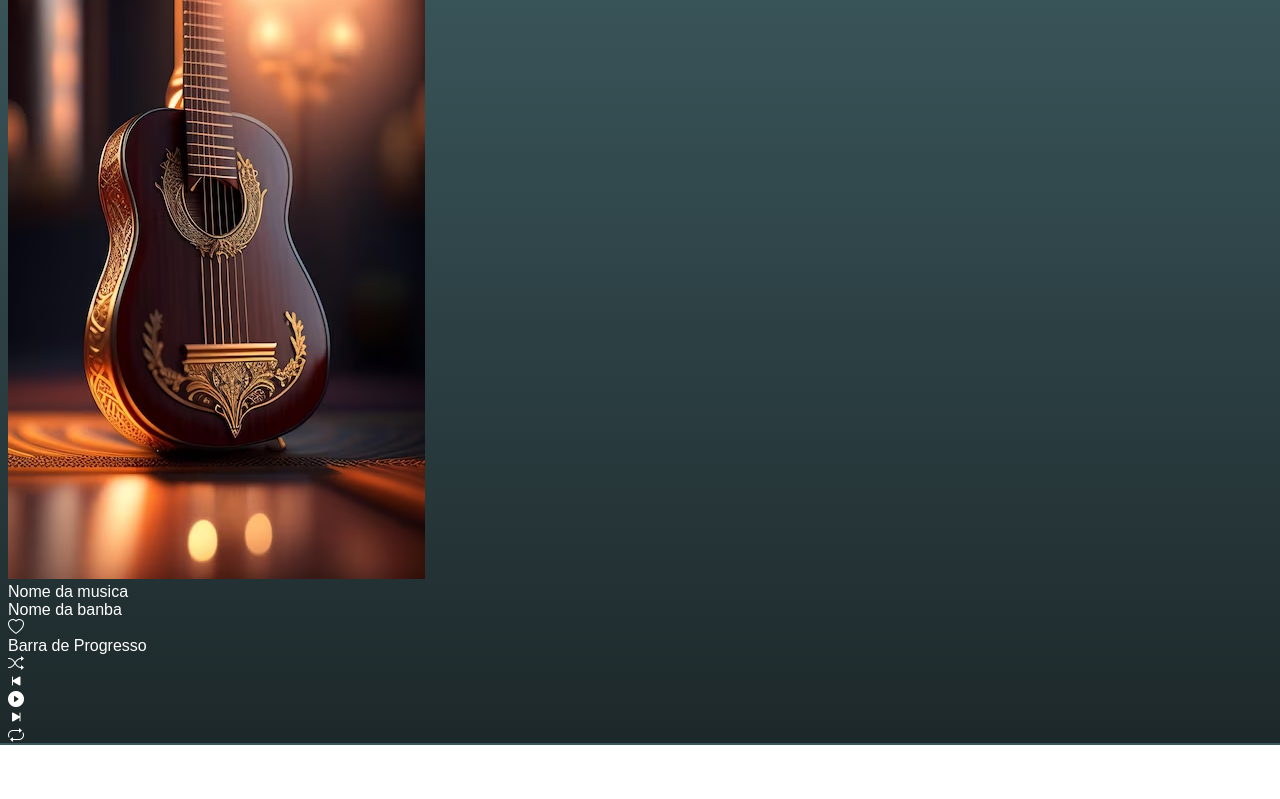
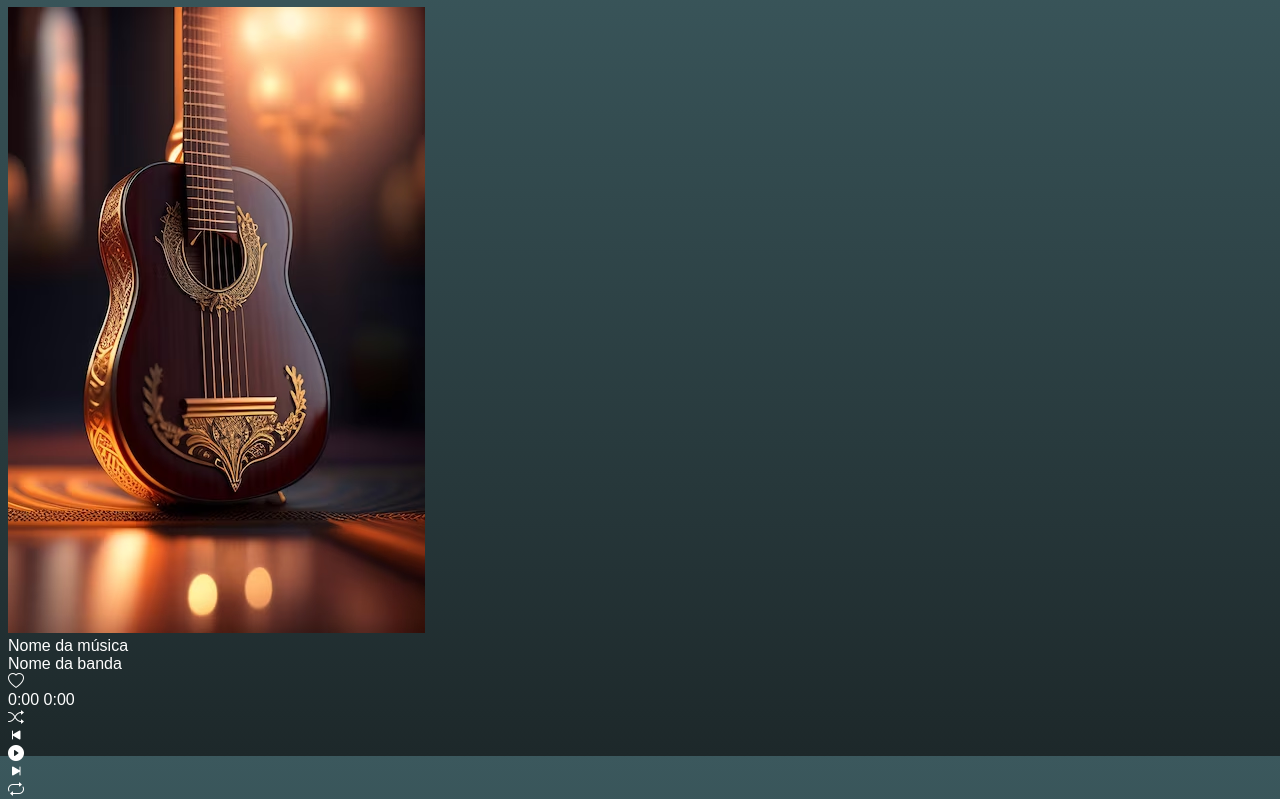
Before and after one commit to luan0710/play-musica, a plain HTML site: page index.html in a window 1280 px wide. Shown: the part 73-872 px from the top of the page. Before the commit the page ends 818 px from the top, so only its background shows below. Drawn offline with nearby package versions, Linux system fonts and the light colour scheme.

Commit message:
"Updated style.css with new CSS rules and removed background.jpg image file."

```diff
--- a/index.html
+++ b/index.html
@@ -2,26 +2,56 @@
 <html lang="pt-BR">
 <head>
     <meta charset="UTF-8">
-    <meta name="viewport" content="width=, initial-scale=1.0">
+    <meta name="viewport" content="width=device-width, initial-scale=1.0">
     <title>Play-musica</title>
     <link rel="stylesheet" href="https://cdn.jsdelivr.net/npm/bootstrap-icons@1.11.1/font/bootstrap-icons.css">
     <link rel="stylesheet" href="./src/css/style.css">
 </head>
 <body>
-    <header>Tocador de musicas</header>
-    <img src="./src/seets/img/background.jpg" alt="">
-    <div>
-        <div>Nome da musica</div>
-        <div>Nome da banba</div>
-        <div><i class="bi bi-heart"></i></div>
-    </div>
-    <div>Barra de Progresso</div>
-    <div>
-        <div><i class="bi bi-shuffle"></i></div>
-        <div><i class="bi bi-skip-start-fill"></i></div>
-        <div><i class="bi bi-play-circle-fill"></i></div>
-        <div><i class="bi bi-skip-end-fill"></i></div>
-        <div><i class="bi bi-repeat"></i></div>
+    <div class="music-player">
+        <header class="player-header">
+            <h1>Tocador de músicas</h1>
+        </header>
+
+        <div class="player-img">
+            <img src="./src/seets/img/background.jpg" alt="Capa do álbum">
+        </div>
+
+        <div class="player-info">
+            <div class="song-title">Nome da música</div>
+            <div class="artist-name">Nome da banda</div>
+            <div class="favorite-btn">
+                <i class="bi bi-heart"></i>
+            </div>
+        </div>
+
+        <div class="progress-area">
+            <div class="progress-bar">
+                <span></span>
+            </div>
+            <div class="time-area">
+                <span class="current-time">0:00</span>
+                <span class="max-duration">0:00</span>
+            </div>
+        </div>
+
+        <div class="controls">
+            <div class="control-btn">
+                <i class="bi bi-shuffle"></i>
+            </div>
+            <div class="control-btn">
+                <i class="bi bi-skip-start-fill"></i>
+            </div>
+            <div class="control-btn play-pause">
+                <i class="bi bi-play-circle-fill"></i>
+            </div>
+            <div class="control-btn">
+                <i class="bi bi-skip-end-fill"></i>
+            </div>
+            <div class="control-btn">
+                <i class="bi bi-repeat"></i>
+            </div>
+        </div>
     </div>
 </body>
 </html>
```
